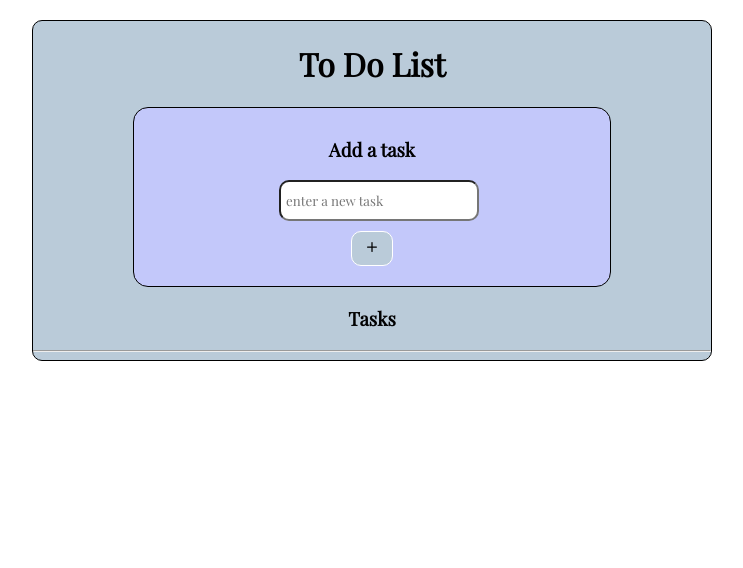
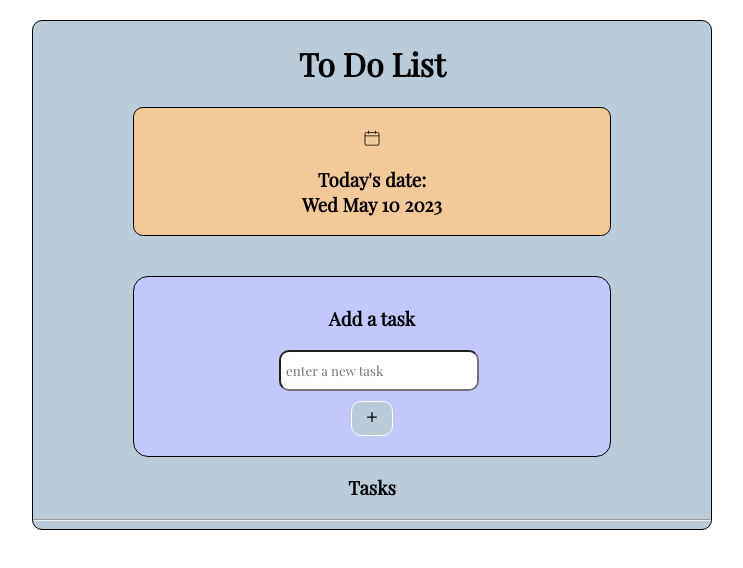
Before and after one commit to Anahisv23/Todo-List, a React (Create React App) app in the folder todo-list/: page / in a window 1280 px wide. Shown: the top 568 px of the page, without its empty margins (268-1011 px from the left). Built offline with nearby package versions, Linux system fonts and the light colour scheme.

Commit message:
added a date component

```diff
--- a/todo-list/src/AddTaskForm.js
+++ b/todo-list/src/AddTaskForm.js
@@ -1,5 +1,6 @@
 import React, { useState } from "react";
 import { IoIosAdd } from "react-icons/io";
+import DateBox from "./Date";
 
 const AddTaskForm = ({ tasksArr, setTasksArr }) => {
   const [input, setInput] = useState("");
@@ -16,6 +17,7 @@ const AddTaskForm = ({ tasksArr, setTasksArr }) => {
   return (
     <div>
       <h1 style={{ textAlign: "center" }}>To Do List</h1>
+      <DateBox />
       <div className="form-container">
         <form className="centered-form">
           <h3>Add a task</h3>
--- /dev/null
+++ b/todo-list/src/Date.js
@@ -0,0 +1,19 @@
+import { CiCalendar } from "react-icons/ci";
+
+const DateBox = () => {
+  let date = new Date();
+  let d = date.toString().slice(0, 15);
+
+  return (
+    <div className="date">
+      <CiCalendar size={20} className="item2" />
+      <h3 style={{ textAlign: "center" }}>
+        Today's date:
+        <br></br>
+        {d}
+      </h3>
+    </div>
+  );
+};
+
+export default DateBox;
--- a/todo-list/src/ToDoList.js
+++ b/todo-list/src/ToDoList.js
@@ -1,5 +1,6 @@
 import React, { useState, useEffect } from "react";
 import { TiDeleteOutline } from "react-icons/ti";
+import { CiSquareRemove } from "react-icons/ci";
 import AddTaskForm from "./AddTaskForm";
 
 const ToDoList = () => {
@@ -26,7 +27,6 @@ const ToDoList = () => {
     localStorage.setItem("tasks", JSON.stringify(newArr));
   };
 
-
   const handleComplete = (e) => {
     tasksArr.map((currTask) => {
       if (currTask.id === parseInt(e.target.name)) {
@@ -44,7 +44,7 @@ const ToDoList = () => {
 
   return (
     <div className="toDo">
-      <AddTaskForm tasksArr={tasksArr} setTasksArr={setTasksArr}/>
+      <AddTaskForm tasksArr={tasksArr} setTasksArr={setTasksArr} />
       <h3 style={{ textAlign: "center" }}>Tasks</h3>
       <hr></hr>
       {tasksArr.map((currTask) => {
@@ -70,7 +70,7 @@ const ToDoList = () => {
                   className="checkbox"
                   onChange={handleComplete}
                 />
-                <TiDeleteOutline
+                <CiSquareRemove
                   className="item"
                   size={30}
                   onClick={handleRemove}
--- a/todo-list/src/index.css
+++ b/todo-list/src/index.css
@@ -69,3 +69,19 @@ input {
 .checkbox {
   width: 20px;
 }
+
+.date {
+  background-color: #F2CA99;
+  border: 1px solid black;
+  border-radius: 10px;
+  /* t r b l */
+  margin: 0px 100px 40px 100px;
+  display: flex;
+  flex-direction: column;
+  justify-content: center;
+}
+
+.item2 {
+  align-self: center;
+  margin-top: 20px;
+}
```
